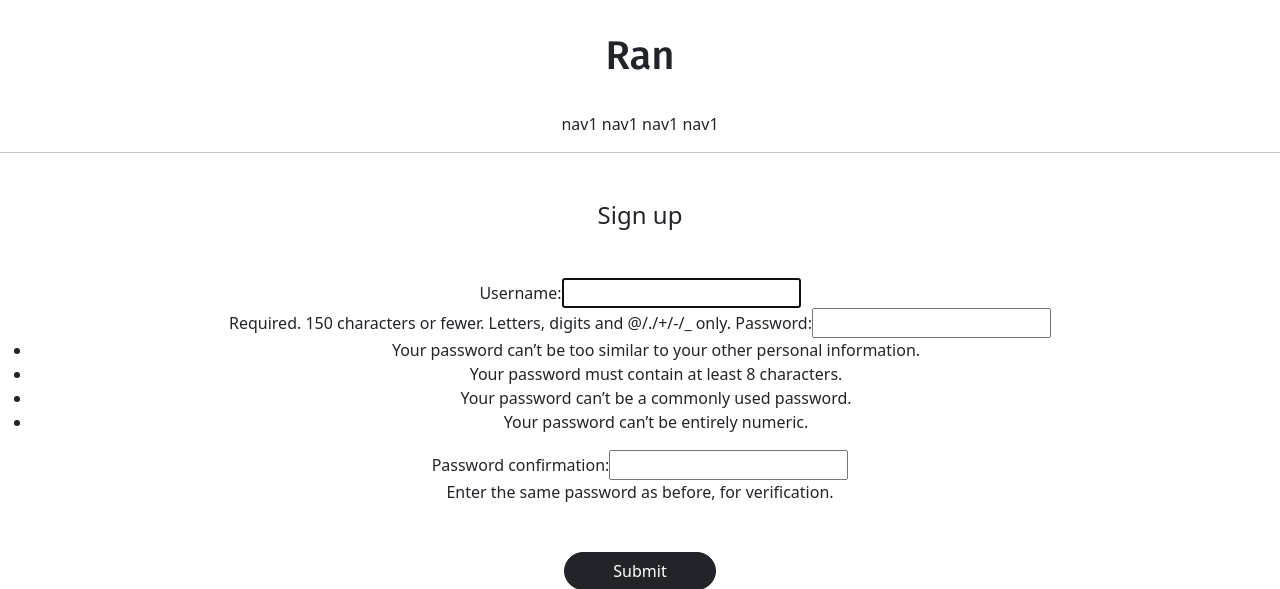
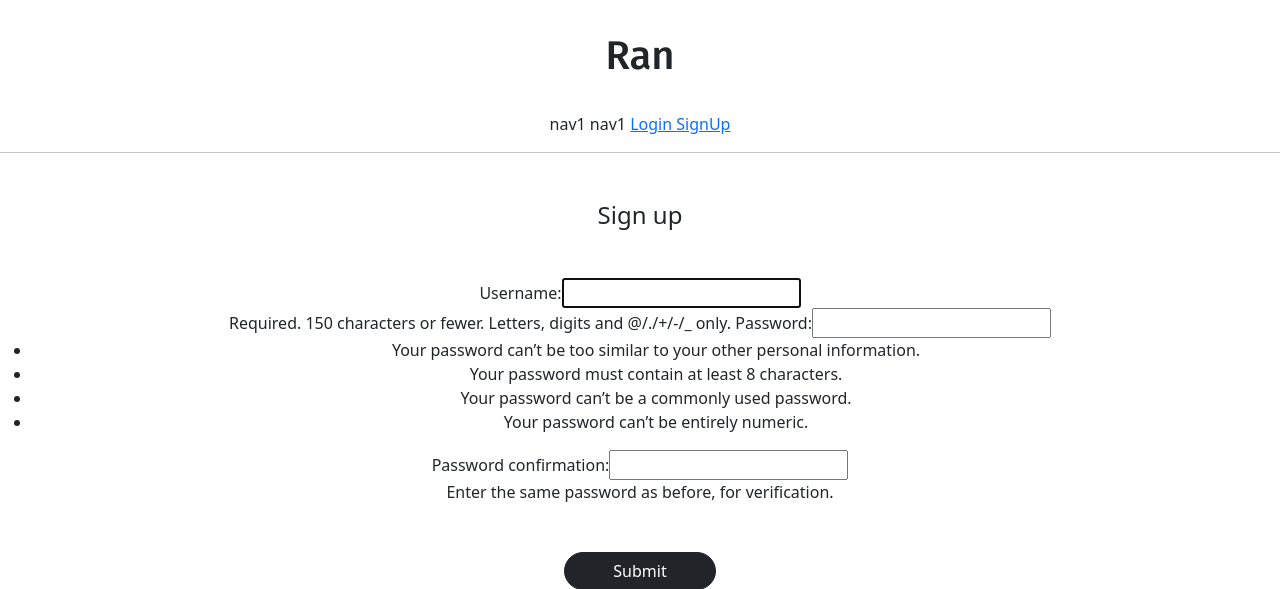
Before and after one commit to lauren0914/project2, a Django app: page /account/create/ in a window 1280 px wide. Shown: the top 589 px of the page. Run offline with Django 3.2, Linux system fonts and the light colour scheme; parts of the project's set-up code (start-up, migrations or seed data) failed here and were passed over.

Commit message:
7/14 project2 commit 3

```diff
--- a/accountapp/urls.py
+++ b/accountapp/urls.py
@@ -1,3 +1,4 @@
+from django.contrib.auth.views import LoginView, LogoutView
 from django.urls import path
 
 from accountapp.views import hello_world, AccountCreateView
@@ -5,5 +6,8 @@ from accountapp.views import hello_world, AccountCreateView
 app_name = 'accountapp' # 라우팅 편리하게 하기 위해서 작성해둔 것
 urlpatterns = [
     path('hello_world/', hello_world, name='hello_world'),
+    path('login/', LoginView.as_view(template_name='accountapp/login.html'),
+         name='login'),
+    path('logout/', LogoutView.as_view(), name='logout'),
     path('create/', AccountCreateView.as_view(), name='create')
 ]
--- a/templates/header.html
+++ b/templates/header.html
@@ -5,8 +5,25 @@
     <div>
         <span>nav1</span>
         <span>nav1</span>
-        <span>nav1</span>
-        <span>nav1</span>
+        {% if not user.is_authenticated %}
+        <span>
+            <a href="{% url 'accountapp:login' %}">
+                Login
+            </a>
+        </span>
+        <span>
+            <a href="{% url 'accountapp:create' %}">
+                SignUp
+            </a>
+        </span>
+        {% else %}
+        <span>
+            <a href="{% url 'accountapp:logout' %}">
+                Logout
+            </a>
+
+        </span>
+        {% endif %}
     </div>
 
 </div>
```
